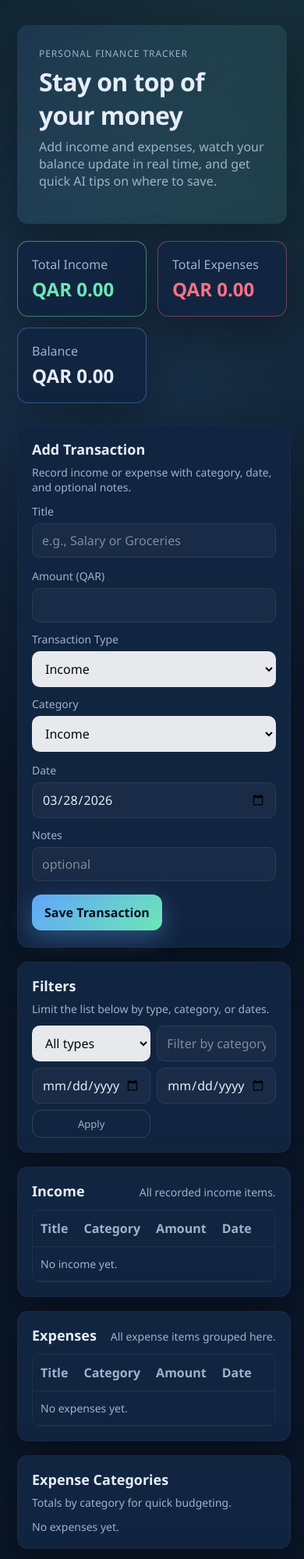
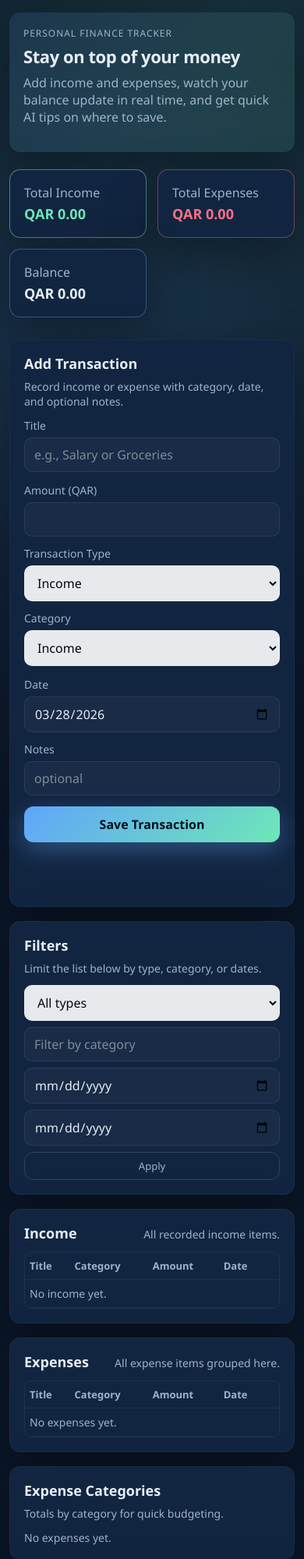
Before and after one commit to sumantboppana618/Personal-Finance-Tracker, a Flask app: page / in a window 390 px wide. Shown: the top 1999 px of the page at 78% size. Run offline with Flask 3, Linux system fonts and the light colour scheme; data that the repository does not hold is empty.

Commit message:
feat: add mobile responsive breakpoint for small screens (#18)

```diff
--- a/static/style.css
+++ b/static/style.css
@@ -319,3 +319,15 @@ th { color: var(--muted); font-weight: 600; }
     .grid { grid-template-columns: 1fr; }
     .form-card, .transactions-card { grid-column: span 1; }
 }
+
+@media (max-width: 600px) {
+    .page { padding: 16px 12px 40px; }
+    h1 { font-size: 22px; }
+    .hero-text { padding: 18px; }
+    .summary-card .value { font-size: 18px; }
+    .field-group { grid-template-columns: 1fr; }
+    .filters { grid-template-columns: 1fr; }
+    .actions { flex-direction: column; align-items: stretch; }
+    .monthly-row { flex-direction: column; align-items: flex-start; gap: 6px; }
+    th, td { padding: 8px 6px; font-size: 13px; }
+}
```
